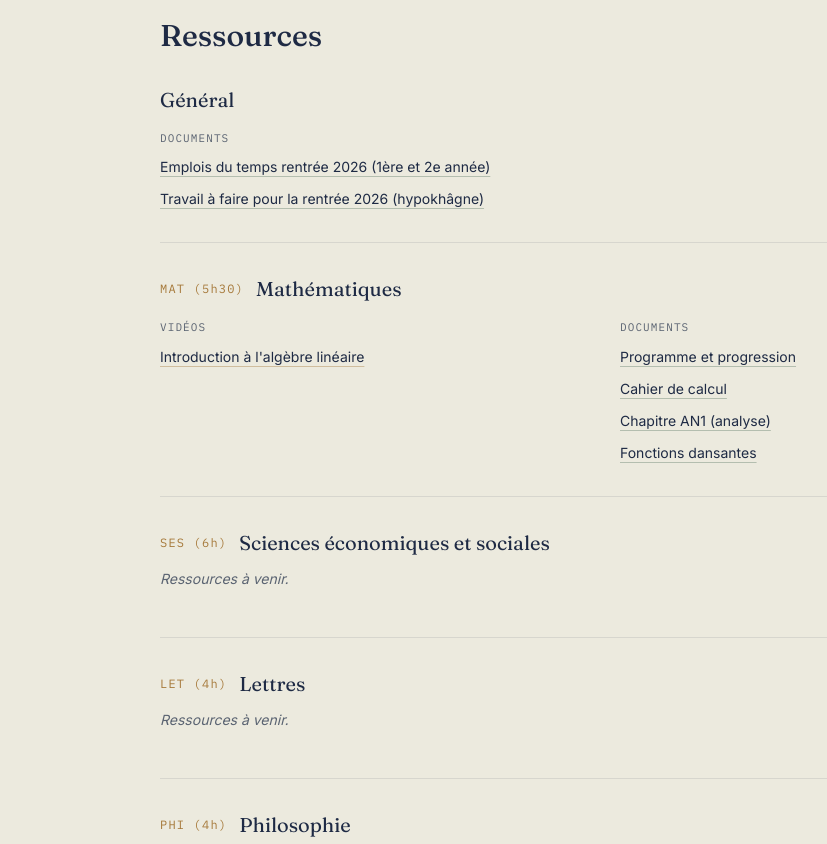
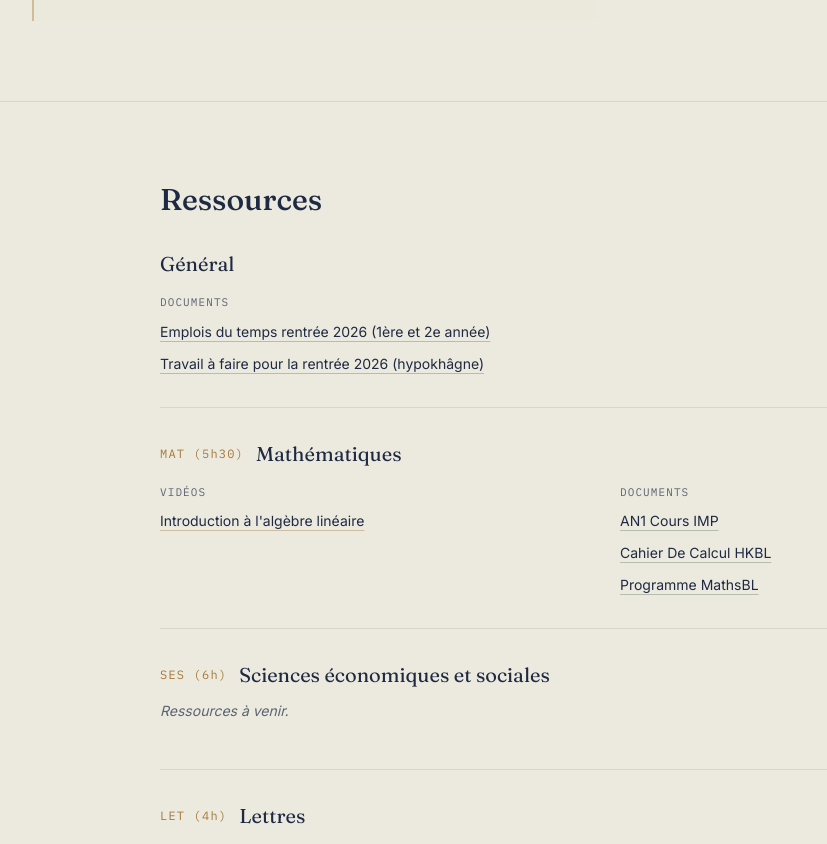
Before and after one commit to fgrennerat/site-web-BL, a React (Vite) app: page / in a window 1280 px wide. Shown: the part 3480-4324 px from the top of the page, without its empty margins (32-859 px from the left). Built offline with nearby package versions, Linux system fonts and the light colour scheme.

Commit message:
ajout dossiers et script de detection auto

```diff
--- a/package.json
+++ b/package.json
@@ -4,7 +4,9 @@
   "version": "0.0.0",
   "type": "module",
   "scripts": {
+    "predev": "node scripts/generate-documents-manifest.mjs",
     "dev": "vite",
+    "prebuild": "node scripts/generate-documents-manifest.mjs",
     "build": "vite build",
     "lint": "oxlint",
     "preview": "vite preview"
--- /dev/null
+++ b/scripts/generate-documents-manifest.mjs
@@ -0,0 +1,80 @@
+// Script généré pour scanner automatiquement public/documents/<matiere>/
+// (et ses sous-dossiers) et produire la liste des fichiers disponibles pour
+// chaque discipline. Lancé automatiquement avant "npm run dev" et
+// "npm run build" (voir package.json). Rien à exécuter manuellement :
+// déposez un fichier (dans un sous-dossier si besoin), puis
+// "git add . && git commit && git push" suffit.
+//
+// Organisation possible :
+//   public/documents/maths/programme.pdf         → sans catégorie
+//   public/documents/maths/annales/2024.pdf       → catégorie "Annales"
+//   public/documents/maths/annales/ens/2023.pdf   → catégorie "Annales / Ens"
+
+import { readdirSync, existsSync, writeFileSync, mkdirSync } from "node:fs";
+import { join, relative, dirname } from "node:path";
+
+const publicDocsDir = join(process.cwd(), "public", "documents");
+const outFile = join(process.cwd(), "src", "data", "documentsManifest.js");
+
+function prettify(name) {
+  return name
+    .replace(/\.[^/.]+$/, "")
+    .replace(/[-_]+/g, " ")
+    .trim()
+    .replace(/\s+/g, " ")
+    .replace(/\b\p{L}/gu, (c) => c.toUpperCase());
+}
+
+function collectFiles(dir, baseDir) {
+  const results = [];
+  for (const entry of readdirSync(dir, { withFileTypes: true })) {
+    if (entry.name.startsWith(".")) continue;
+    const fullPath = join(dir, entry.name);
+    if (entry.isDirectory()) {
+      results.push(...collectFiles(fullPath, baseDir));
+    } else if (entry.isFile()) {
+      const relDir = relative(baseDir, dirname(fullPath));
+      const group = relDir
+        ? relDir.split(/[\\/]/).map(prettify).join(" / ")
+        : null;
+      results.push({
+        group,
+        title: prettify(entry.name),
+        url: `/documents/${relative(join(baseDir, ".."), fullPath).split(
+          "\\"
+        ).join("/")}`,
+      });
+    }
+  }
+  return results;
+}
+
+const manifest = {};
+
+if (existsSync(publicDocsDir)) {
+  for (const entry of readdirSync(publicDocsDir, { withFileTypes: true })) {
+    if (!entry.isDirectory()) continue;
+    const slug = entry.name;
+    const folderPath = join(publicDocsDir, slug);
+    const files = collectFiles(folderPath, folderPath).sort((a, b) => {
+      const ga = a.group || "";
+      const gb = b.group || "";
+      if (ga !== gb) return ga.localeCompare(gb, "fr");
+      return a.title.localeCompare(b.title, "fr");
+    });
+    manifest[slug] = files;
+  }
+}
+
+mkdirSync(join(process.cwd(), "src", "data"), { recursive: true });
+writeFileSync(
+  outFile,
+  `// Fichier généré automatiquement par scripts/generate-documents-manifest.mjs\n` +
+    `// Ne pas modifier à la main — il est régénéré à chaque "npm run dev" / "npm run build".\n` +
+    `export const documentsManifest = ${JSON.stringify(manifest, null, 2)};\n`
+);
+
+const count = Object.values(manifest).reduce((n, arr) => n + arr.length, 0);
+console.log(
+  `[documents] ${count} fichier(s) détecté(s) dans ${Object.keys(manifest).length} dossier(s).`
+);
--- a/src/components/Resources.jsx
+++ b/src/components/Resources.jsx
@@ -1,5 +1,30 @@
 import { disciplines } from "../data/disciplines";
 import { generalResources } from "../data/generalResources";
+import { documentsManifest } from "../data/documentsManifest";
+
+// Regroupe une liste de fichiers par sous-dossier ("group"), en gardant
+// d'abord les fichiers sans sous-dossier (à la racine).
+function groupFiles(files) {
+  const order = [];
+  const byGroup = new Map();
+
+  for (const f of files) {
+    const key = f.group || null;
+    if (!byGroup.has(key)) {
+      byGroup.set(key, []);
+      order.push(key);
+    }
+    byGroup.get(key).push(f);
+  }
+
+  order.sort((a, b) => {
+    if (a === null) return -1;
+    if (b === null) return 1;
+    return 0;
+  });
+
+  return order.map((key) => [key, byGroup.get(key)]);
+}
 
 function ResourceList({ title, videos, files }) {
   const hasContent = videos.length > 0 || files.length > 0;
@@ -49,9 +74,16 @@ function ResourceList({ title, videos, files }) {
             <p className="font-mono text-[11px] uppercase tracking-widest text-ardoise">
               Documents
             </p>
-            <ul className="mt-2 space-y-2">
-              {files.map((f) => (
-                <li key={f.title}>
+            {groupFiles(files).map(([group, groupFiles]) => (
+              <div key={group || "_root"} className="mt-2">
+                {group && (
+                  <p className="mt-3 font-mono text-[10px] uppercase tracking-wider text-sauge first:mt-0">
+                    {group}
+                  </p>
+                )}
+                <ul className="mt-1 space-y-2">
+                  {groupFiles.map((f) => (
+                    <li key={f.url}>
                       <a
                         href={f.url}
                         target="_blank"
@@ -63,6 +95,8 @@ function ResourceList({ title, videos, files }) {
                     </li>
                   ))}
                 </ul>
+              </div>
+            ))}
           </div>
         )}
       </div>
@@ -106,7 +140,7 @@ export default function Resources({ activeCode, onReset }) {
               key={d.code}
               title={{ code: d.code, name: d.name }}
               videos={d.resources.videos}
-              files={d.resources.files}
+              files={documentsManifest[d.slug] || []}
             />
           ))}
         </div>
--- a/src/data/disciplines.js
+++ b/src/data/disciplines.js
@@ -1,129 +1,105 @@
-// Modifiez ce fichier pour ajuster les matières, descriptions et ressources.
-// Chaque ressource "video" doit pointer vers un lien (YouTube, Peertube, Drive...).
-// Chaque ressource "file" doit pointer vers un PDF / document (lien Drive, Dropbox...).
+// Modifiez ce fichier pour ajuster les matières et leur description.
+//
+// Les DOCUMENTS ne se déclarent plus ici : déposez simplement vos fichiers
+// dans public/documents/<slug>/ (le "slug" de chaque discipline est indiqué
+// ci-dessous) — ils apparaîtront automatiquement sur le site après un
+// "git push" (Netlify régénère la liste à chaque déploiement).
+//
+// Les VIDÉOS restent à déclarer ici manuellement (lien YouTube, Drive...),
+// car elles ne sont pas hébergées dans public/.
 
 export const disciplines = [
   {
     code: "MAT (5h30)",
     name: "Mathématiques",
+    slug: "maths",
     accent: "encre",
     description:
       "Algèbre linéaire, analyse, et probabilités : des outils formels qui structurent le raisonnement.",
     resources: {
-      files: [
-        { title: "Programme et progression", url: "/documents/maths/programme-mathsBL.pdf" },
-        { title: "Cahier de calcul" , url: "documents/maths/cahier_de_calcul_HKBL.pdf"},
-        { title: "Chapitre AN1 (analyse)" , url: "documents/maths/AN1-cours-IMP.pdf"},
-        { title: "Fonctions dansantes" , url: "/images/maths/dancing_math.pdf"},
-        //{ title: "Fiches de méthode", url: "#" },
+      videos: [
+        {
+          title: "Introduction à l'algèbre linéaire",
+          url: "https://www.3blue1brown.com/?search=linear+algebra&lesson=eola-preview",
+        },
       ],
-     videos: [
-      { title: "Introduction à l'algèbre linéaire", url: "https://www.3blue1brown.com/?search=linear+algebra&lesson=eola-preview" }
-    ],
     },
   },
   {
     code: "SES (6h)",
     name: "Sciences économiques et sociales",
+    slug: "ses",
     accent: "bronze",
     description:
       "Économie et sociologie : comprendre les mécanismes économiques et les dynamiques sociales contemporaines.",
-    resources: {
-      videos: [
-        //{ title: "Cours introductif — À compléter", url: "#" }
-      ],
-      files: [
-        //{ title: "Bibliographie de rentrée", url: "#" }
-      ],
-    },
+    resources: { videos: [] },
   },
-
   {
     code: "LET (4h)",
     name: "Lettres",
+    slug: "lettres",
     accent: "bronze",
     description:
       "Littérature française et comparée : l'analyse littéraire au service d'une culture générale exigeante.",
-    resources: {
-      videos: [ ],
-      files: [
-        //{ title: "Liste de lectures d'été", url: "#" }
-      ],
-    },
+    resources: { videos: [] },
   },
-
   {
     code: "PHI (4h)",
     name: "Philosophie",
+    slug: "philo",
     accent: "sauge",
     description:
       "Une formation à l'exigence conceptuelle, de la lecture des textes classiques à la dissertation.",
-    resources: {
-      videos: [ ],
-      files: [ ],
-    },
+    resources: { videos: [] },
   },
-
   {
     code: "HIS (4h)",
     name: "Histoire",
+    slug: "histoire",
     accent: "encre",
-    description:
-      "Histoire du monde contemporain.",
-    resources: {
-      videos: [  ],
-      files: [
-        //{ title: "Chronologie de référence", url: "#" }
-      ],
-    },
+    description: "Histoire du monde contemporain.",
+    resources: { videos: [] },
   },
   {
     code: "LV1 (4h)",
     name: "Anglais (LV1)",
+    slug: "anglais",
     accent: "sauge",
     description:
       "Anglais et deuxième langue vivante : maîtrise linguistique et ouverture aux cultures étrangères.",
-    resources: {
-      videos: [ ],
-      files: [ ],
-    },
+    resources: { videos: [] },
   },
   {
     code: "LV2 (2h)",
     name: "Langue vivante 2",
+    slug: "lv2",
     accent: "encre",
-    description:
-      "Allemand / espagnol / italien / arabe / chinois ",
-    resources: {
-      videos: [ ],
-
-      files: [
-              //{ title: "Fiches de méthode", url: "#" },
-      ],
-    },
+    description: "Allemand / espagnol / italien / arabe / chinois",
+    resources: { videos: [] },
   },
   {
     code: "GEO (4h)",
     name: "Géographie - géopolitique",
+    slug: "geo",
     accent: "bronze",
+    description: "Enjeux géopolitiques, en lien direct avec l'actualité.",
+    resources: { videos: [] },
+  },
+  {
+    code: "CG (2h)",
+    name: "Culture générale",
+    slug: "culture-generale",
+    accent: "sauge",
     description:
-      "Enjeux géopolitiques, en lien direct avec l'actualité.",
-    resources: {
-      videos:  [ ],
-      files: [
-        //{ title: "Bibliographie de rentrée", url: "#" }
-      ],
-    },
+      "Un enseignement transversal qui articule les autres disciplines et prépare à l'épreuve de culture générale des concours.",
+    resources: { videos: [] },
   },
   {
     code: "EPS (2h)",
     name: "Sport",
+    slug: "eps",
     accent: "sauge",
-    description:
-      " ",
-    resources: {
-      videos: [ ],
-      files: [ ],
-    },
+    description: " ",
+    resources: { videos: [] },
   },
 ];
--- /dev/null
+++ b/src/data/documentsManifest.js
@@ -0,0 +1,28 @@
+// Fichier généré automatiquement par scripts/generate-documents-manifest.mjs
+// Ne pas modifier à la main — il est régénéré à chaque "npm run dev" / "npm run build".
+export const documentsManifest = {
+  "maths": [
+    {
+      "group": null,
+      "title": "AN1 Cours IMP",
+      "url": "/documents/maths/AN1-cours-IMP.pdf"
+    },
+    {
+      "group": null,
+      "title": "Cahier De Calcul HKBL",
+      "url": "/documents/maths/cahier_de_calcul_HKBL.pdf"
+    },
+    {
+      "group": null,
+      "title": "Programme MathsBL",
+      "url": "/documents/maths/programme-mathsBL.pdf"
+    }
+  ],
+  "temoignages": [
+    {
+      "group": null,
+      "title": "Hugo",
+      "url": "/documents/temoignages/Hugo.pdf"
+    }
+  ]
+};
```
Also changed, not shown: 1 other file (tests, documents, lock files or other folders). Lines whose indentation alone changed are shown as unchanged.
